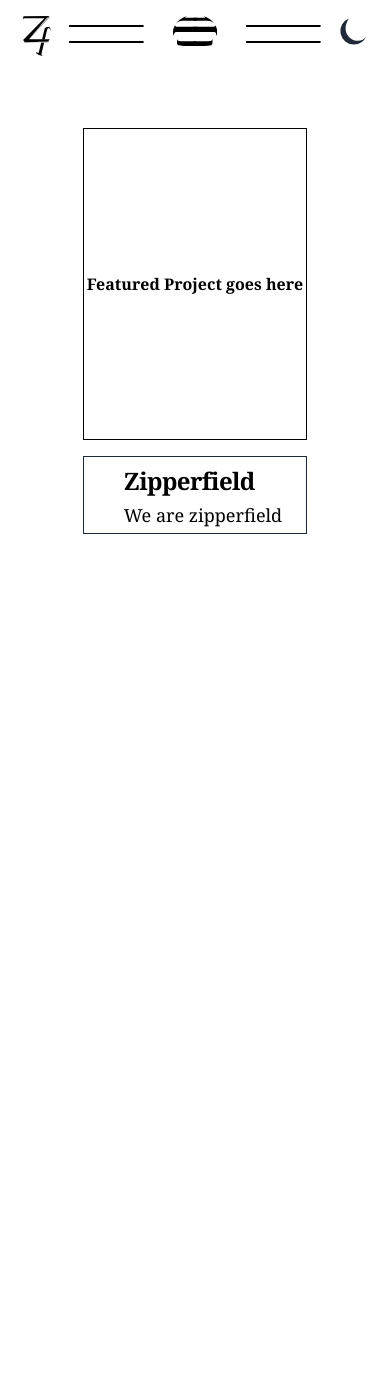
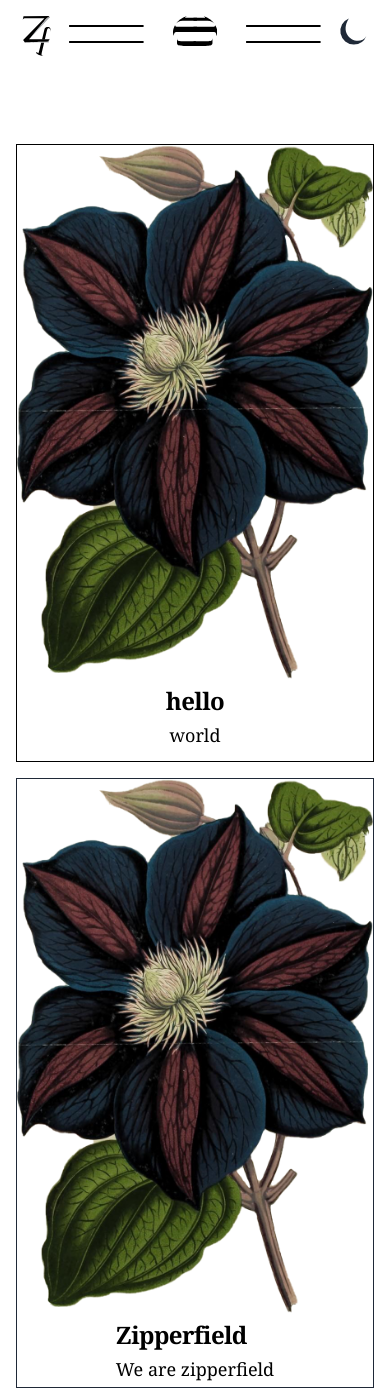
Before and after one commit to paul-lorenc/zipperfield-dot-co, a Next.js app: page /works in a window 390 px wide. Before the commit the page ends 908 px from the top, so only its background shows below. Built offline with nearby package versions, Linux system fonts and the light colour scheme; what @tailwindcss/typography would draw is missing.

Commit message:
made featured work cards cute

```diff
--- a/components/FeaturedWork.tsx
+++ b/components/FeaturedWork.tsx
@@ -10,13 +10,21 @@ interface Props {
 }
 export const FeaturedWork: React.FC<any> = (props: Props) => {
   return (
-    <div className="flex flex-col border border-black dark:border-white pt-2 pb-4">
+    <div className="flex flex-col text-center border border-black dark:border-white pb-4">
       <div className="md:hidden">
         <Image src="/images/flower.png" width={1000} height={1500} />
       </div>
       <div className="hidden md:block">
         <Image src="/images/home-banner.png" width={1500} height={1000} />
       </div>
+      <div>
+        <h4 className="text-2xl font-bold tracking-tight text-black dark:text-white pb-2">
+          {"hello"}
+        </h4>
+        <p className="text-lg leading-5 text-black dark:text-white">
+          {"world"}
+        </p>
+      </div>
     </div>
   );
 };
--- a/components/WorkCard.tsx
+++ b/components/WorkCard.tsx
@@ -8,17 +8,12 @@ export const WorkCard: React.FC<any> = (props: Props) => {
   let p: Work = props.work;
   return (
     <Link key={p.slug} href={`/works/${p.slug}`}>
-      <a className="flex items-center border border-gray-800 dark:border-gray-100 hover:border-gray-700 dark:hover:border-gray-300 px-6 py-2">
-        <div className="pr-4">
-          {/* <Image
-            src={p.src}
-            height={32}
-            width={32}
-            quality={40}
-            alt=""
-            priority
-            layout="fixed"
-          /> */}
+      <a className="flex flex-col items-center border border-gray-800 dark:border-gray-100 hover:border-gray-700 dark:hover:border-gray-300 pb-2">
+        <div className="md:hidden">
+          <Image src="/images/flower.png" width={1000} height={1500} />
+        </div>
+        <div className="hidden md:block">
+          <Image src="/images/home-banner.png" width={1500} height={1000} />
         </div>
         <div>
           <h4 className="text-2xl font-bold tracking-tight text-black dark:text-white pb-2">
--- a/pages/index.tsx
+++ b/pages/index.tsx
@@ -38,7 +38,11 @@ export default function Home() {
             </button>
           </Link>
         </div>
-        <FeaturedWork />
+        <div className="space-y-6 pt-6">
+          <FeaturedWork />
+          <FeaturedWork />
+          <FeaturedWork />
+        </div>
       </div>
     </Container>
   );
--- a/pages/works.tsx
+++ b/pages/works.tsx
@@ -3,6 +3,7 @@ import { getSortedWorks } from "@/lib/mdx";
 import { Work } from "@/lib/mdx";
 import { WorkCard } from "@/components/WorkCard";
 import { NextSeo } from "next-seo";
+import { FeaturedWork } from "@/components/FeaturedWork";
 
 const url: string = "https://zipperfield.co/works";
 const title: string = "Completed Works - Zipperfield";
@@ -34,10 +35,8 @@ export default function Code(props: Props) {
             // ],
           }}
         />
-        <div className="text-black dark:text-white max-w-3xl space-y-4 items-center pt-16 md:pt-20 px-4 h-screen">
-          <div className="flex flex-col justify-center items-center h-2/5 border border-black dark:border-white font-extrabold">
-            Featured Project goes here
-          </div>
+        <div className="text-black dark:text-white max-w-3xl space-y-4 items-center mt-20 md:mt-36 px-4 h-screen">
+          <FeaturedWork />
           {sortedPosts.map((w) => {
             return <WorkCard work={w} />;
           })}
```
